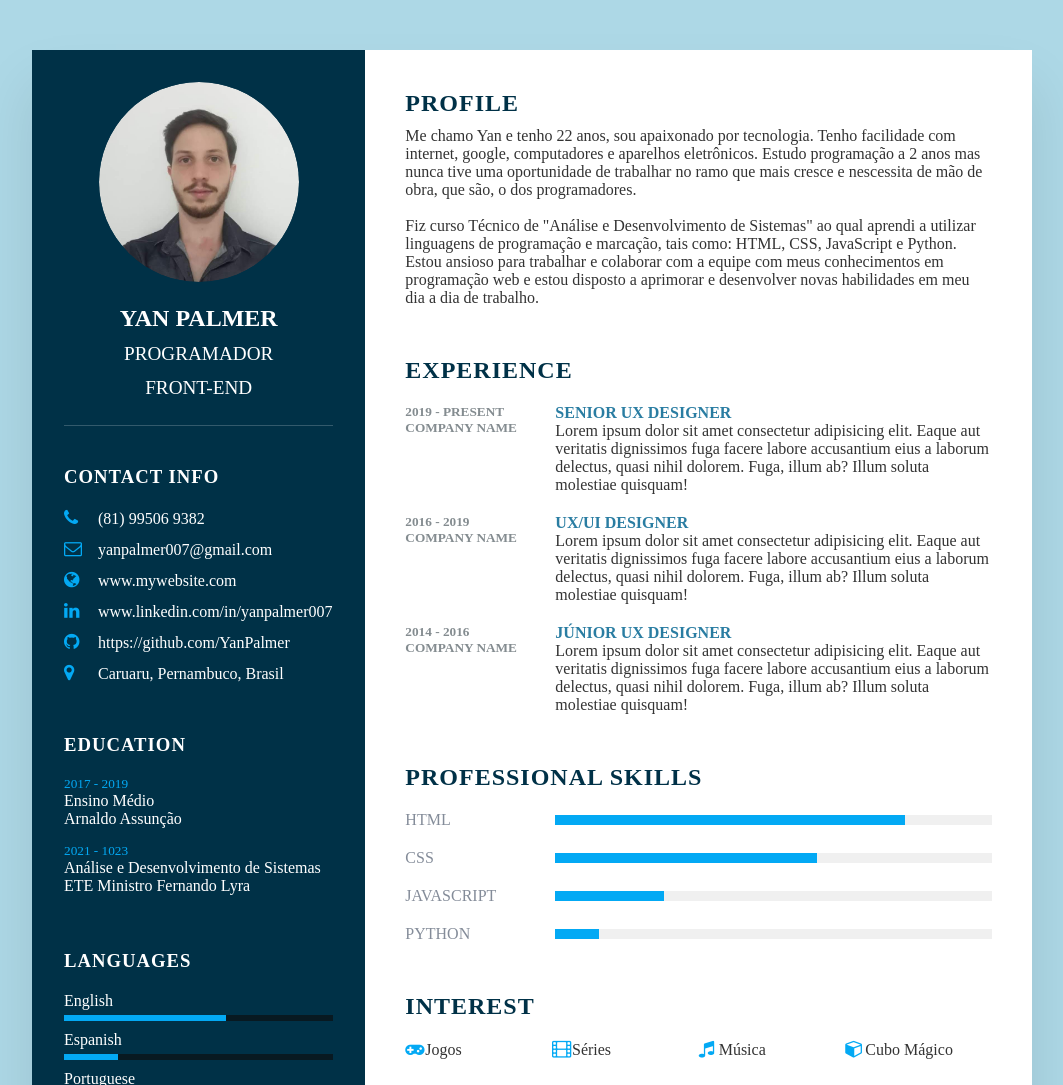
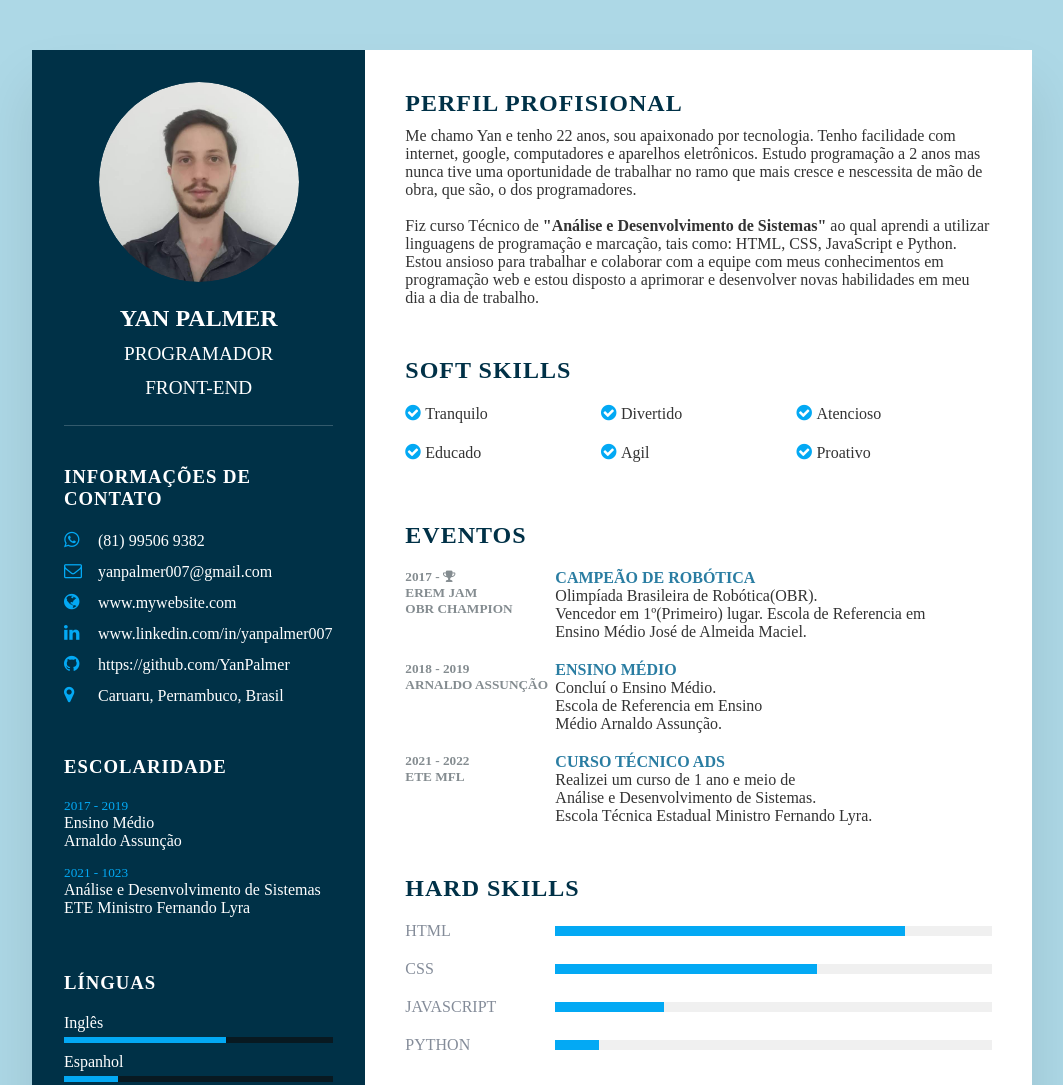
Before and after one commit to YanPalmer/Repositorio-Profissional, a plain HTML site: page Currículo_YanPalmer_Programador/index.html in a window 1280 px wide. Shown: the top 1085 px of the page, without its empty margins (108-1171 px from the left). Drawn offline with Linux system fonts and the light colour scheme.

Commit message:
Concluí quase tudo
Adicionei links para minhas páginas do linkedin e github.
Faltam apenas mais alguns recursos...

```diff
--- a/Currículo_YanPalmer_Programador/index.html
+++ b/Currículo_YanPalmer_Programador/index.html
@@ -20,37 +20,37 @@
             </div>
 
             <div class="contactInfo">
-                <h3 class="title">Contact Info</h3>
+                <h3 class="title">Informações de Contato</h3>
                 <ul>
                     <li>
-                        <span class="icon"><i class="fa fa-phone" aria-hidden="true"></i></span>
+                        <span class="icon"><i class="fa fa-whatsapp" aria-hidden="true"></i></span>
                         <span class="text">(81) 99506 9382</span>
                     </li>
                     <li>
                         <span class="icon"><i class="fa fa-envelope-o" aria-hidden="true"></i></span>
-                        <span class="text">yanpalmer007@gmail.com</span>
+                        <a href="#">yanpalmer007@gmail.com</a>
                     </li>
                     <li>
                         <span class="icon"><i class="fa fa-globe" aria-hidden="true"></i></span>
-                        <span class="text">www.mywebsite.com</span>
+                        <a href="#">www.mywebsite.com</a>
                     </li>
                     <li>
                         <span class="icon"><i class="fa fa-linkedin" aria-hidden="true"></i></span>
-                        <span class="text">www.linkedin.com/in/yanpalmer007</span>
+                        <a href="https://www.linkedin.com/in/yanpalmer007/">www.linkedin.com/in/yanpalmer007</a>
                     </li>
                     <li>
                         <span class="icon"><i class="fa fa-github" aria-hidden="true"></i></span>
-                        <span class="text">https://github.com/YanPalmer</span>
+                        <a href="https://github.com/YanPalmer">https://github.com/YanPalmer</a>
                     </li>
                     <li>
                         <span class="icon"><i class="fa fa-map-marker" aria-hidden="true"></i></span>
-                        <span class="text">Caruaru, Pernambuco, Brasil</span>
+                        <a href="https://www.google.com/maps/place/Caruaru+-+Picada,+Caruaru+-+PE,+55032-250/@-8.2932171,-35.9835018,15z/data=!3m1!4b1!4m6!3m5!1s0x7a98b96e8d7fd6d:0xa30a5c7c9e363ef5!8m2!3d-8.2932173!4d-35.9835018!16zL20vMDFtNHh3">Caruaru, Pernambuco, Brasil</a>
                     </li>
                 </ul>
             </div>
 
             <div class="contactInfo education">
-                <h3 class="title">Education</h3>
+                <h3 class="title">Escolaridade</h3>
                 <ul>
                     <li>
                         <h5>2017 - 2019</h5>
@@ -66,22 +66,22 @@
             </div>
 
             <div class="contactInfo language">
-                <h3 class="title">Languages</h3>
+                <h3 class="title">Línguas</h3>
                 <ul>
                     <li>
-                        <span class="text">English</span>
+                        <span class="text">Inglês</span>
                         <span class="percent">
                             <div style="width: 60%;"></div>
                         </span>
                     </li>
                     <li>
-                        <span class="text">Espanish</span>
+                        <span class="text">Espanhol</span>
                         <span class="percent">
                             <div style="width: 20%;"></div>
                         </span>
                     </li>
                     <li>
-                        <span class="text">Portuguese</span>
+                        <span class="text">Portugues</span>
                         <span class="percent">
                             <div style="width: 100%;"></div>
                         </span>
@@ -93,13 +93,13 @@
 
         <div class="right_Side">
             <div class="about">
-                <h2 class="title2">Profile</h2>
+                <h2 class="title2">Perfil Profisional</h2>
                 <p>Me chamo Yan e tenho 22 anos, sou apaixonado por tecnologia.
                     Tenho facilidade com internet, google, computadores e aparelhos eletrônicos.
                     Estudo programação a 2 anos mas nunca tive uma oportunidade de trabalhar no ramo que
                     mais cresce e nescessita de mão de obra, que são, o dos programadores.<br><br>
 
-                    Fiz curso Técnico de "Análise e Desenvolvimento de Sistemas" ao qual aprendi a utilizar
+                    Fiz curso Técnico de <b>"Análise e Desenvolvimento de Sistemas"</b> ao qual aprendi a utilizar
                     linguagens de programação e marcação, tais como: HTML, CSS, JavaScript e Python.
                     Estou ansioso para trabalhar e colaborar com a equipe com meus conhecimentos em programação
                     web e estou disposto a aprimorar e desenvolver novas habilidades em meu dia a dia de trabalho.
@@ -107,50 +107,63 @@
             </div>
 
             <div class="about">
-                <h2 class="title2">Experience</h2>
+                <h2 class="title2">Soft Skills</h2>
+                <ul>
+                    <li><i class="fa fa-check-circle" aria-hidden="true"></i>Tranquilo</li>
+                    <li><i class="fa fa-check-circle" aria-hidden="true"></i>Divertido</li>
+                    <li><i class="fa fa-check-circle" aria-hidden="true"></i>Atencioso</li>
+                    <li><i class="fa fa-check-circle" aria-hidden="true"></i>Educado</li>
+                    <li><i class="fa fa-check-circle" aria-hidden="true"></i>Agil</li>
+                    <li><i class="fa fa-check-circle" aria-hidden="true"></i>Proativo</li>
+                </ul>
+            </div>
+
+            <div class="about">
+                <h2 class="title2">Eventos</h2>
                 <div class="box">
                     <div class="year_company">
-                        <h5>2019 - Present</h5>
-                        <h5>Company Name</h5>
+                        <h5>2017 - <i class="fa fa-trophy" aria-hidden="true"></i></h5>
+                        <h5>Erem JAM <br>OBR Champion</h5>
                     </div>
                     <div class="text">
-                        <h4>Senior UX Designer</h4>
-                        <p>Lorem ipsum dolor sit amet consectetur adipisicing elit. Eaque aut veritatis dignissimos
-                            fuga facere labore accusantium eius a laborum delectus, quasi nihil dolorem. Fuga, illum
-                            ab? Illum soluta molestiae quisquam!</p>
+                        <h4>Campeão de Robótica</h4>
+                        <p>Olimpíada Brasileira de Robótica(OBR). <br>
+                            Vencedor em 1º(Primeiro) lugar.
+                            Escola de Referencia em<br> Ensino Médio
+                            José de Almeida Maciel.</p>
                     </div>
                 </div>
 
                 <div class="box">
                     <div class="year_company">
-                        <h5>2016 - 2019</h5>
-                        <h5>Company Name</h5>
+                        <h5>2018 - 2019</h5>
+                        <h5>Arnaldo Assunção</h5>
                     </div>
                     <div class="text">
-                        <h4>UX/UI Designer</h4>
-                        <p>Lorem ipsum dolor sit amet consectetur adipisicing elit. Eaque aut veritatis dignissimos
-                            fuga facere labore accusantium eius a laborum delectus, quasi nihil dolorem. Fuga, illum
-                            ab? Illum soluta molestiae quisquam!</p>
+                        <h4>Ensino Médio</h4>
+                        <p>Concluí o Ensino Médio.<br>
+                            Escola de Referencia em Ensino<br>
+                            Médio Arnaldo Assunção.</p>
                     </div>
                 </div>
 
                 <div class="box">
                     <div class="year_company">
-                        <h5>2014 - 2016</h5>
-                        <h5>Company Name</h5>
+                        <h5>2021 - 2022</h5>
+                        <h5>ETE MFL</h5>
                     </div>
                     <div class="text">
-                        <h4>Júnior UX Designer</h4>
-                        <p>Lorem ipsum dolor sit amet consectetur adipisicing elit. Eaque aut veritatis dignissimos
-                            fuga facere labore accusantium eius a laborum delectus, quasi nihil dolorem. Fuga, illum
-                            ab? Illum soluta molestiae quisquam!</p>
+                        <h4>Curso Técnico ADS</h4>
+                        <p>Realizei um curso de 1 ano e meio de<br>
+                            Análise e Desenvolvimento de Sistemas.<br>
+                            Escola Técnica Estadual Ministro Fernando Lyra.</p>
                     </div>
                 </div>
 
             </div>
 
             <div class="about skills">
-                <h2 class="title2">Professional Skills</h2>
+                <h2 class="title2">Hard Skills</h2>
                 <div class="box">
                     <h4>Html</h4>
                     <div class="percent">
--- a/Currículo_YanPalmer_Programador/style.css
+++ b/Currículo_YanPalmer_Programador/style.css
@@ -1,9 +1,11 @@
+/* Renderização da página toda */
 * {
     margin: 0;
     padding: 0;
     box-sizing: border-box;
 }
 
+/* Corpo */
 body {
     background: lightblue;
     display: flex;
@@ -12,6 +14,7 @@ body {
     min-height: 100vh;
 }
 
+/* Container */
 .container {
     position: relative;
     width: 100%;
@@ -24,6 +27,7 @@ body {
     box-shadow: 0 35px 55px rgba(0, 0, 0, 0.1);
 }
 
+/* Conteiner esquerdo */
 .container .left_Side {
     position: relative;
     background: #003147;
@@ -33,6 +37,7 @@ img {
     width: 100%;
     border-radius: 100%;
 }
+
 .profileText {
     position: relative;
     display: flex;
@@ -90,13 +95,21 @@ img {
     margin: 10px 0;
     cursor: pointer;
 }
+/* Icone */
 .contactInfo ul li .icon {
     display: inline-block;
     width: 30px;
     font-size: 18px;
     color: #03a9f4;
 }
+/* Icone span */
 .contactInfo ul li span {
+    color: #fff;
+    font-weight: 300;
+}
+/* Link */
+.contactInfo ul li a {
+    text-decoration: none;
     color: #fff;
     font-weight: 300;
 }
@@ -135,7 +148,7 @@ margin-bottom: 15px;
 
 
 
-
+/* Conteiner direito */
 .container .right_Side {
     position: relative;
     background: #fff;
@@ -157,6 +170,24 @@ margin-bottom: 15px;
 p {
     color: #333;
 }
+
+.about ul {
+    display: grid;
+    grid-template-columns: repeat(3,1fr);
+}
+.about ul li {
+    list-style-type: none;
+    color: #333;
+    font-weight: 500;
+    margin: 10px 0;
+}
+.about ul li .fa {
+    color: #03a9f4;
+    font-size: 18px;
+    width: 20px;
+}
+
+/* Eventos Caixas */
 .about .box {
     display: flex;
     flex-direction: row;
@@ -237,6 +268,10 @@ p {
     .about .box .year_company {
         margin-bottom: 5px;
     }
+    .about ul {
+        display: grid;
+        grid-template-columns: repeat(2,1fr);
+    }
     .interest ul {
         grid-template-columns: repeat(1,1fr);
     }
```
